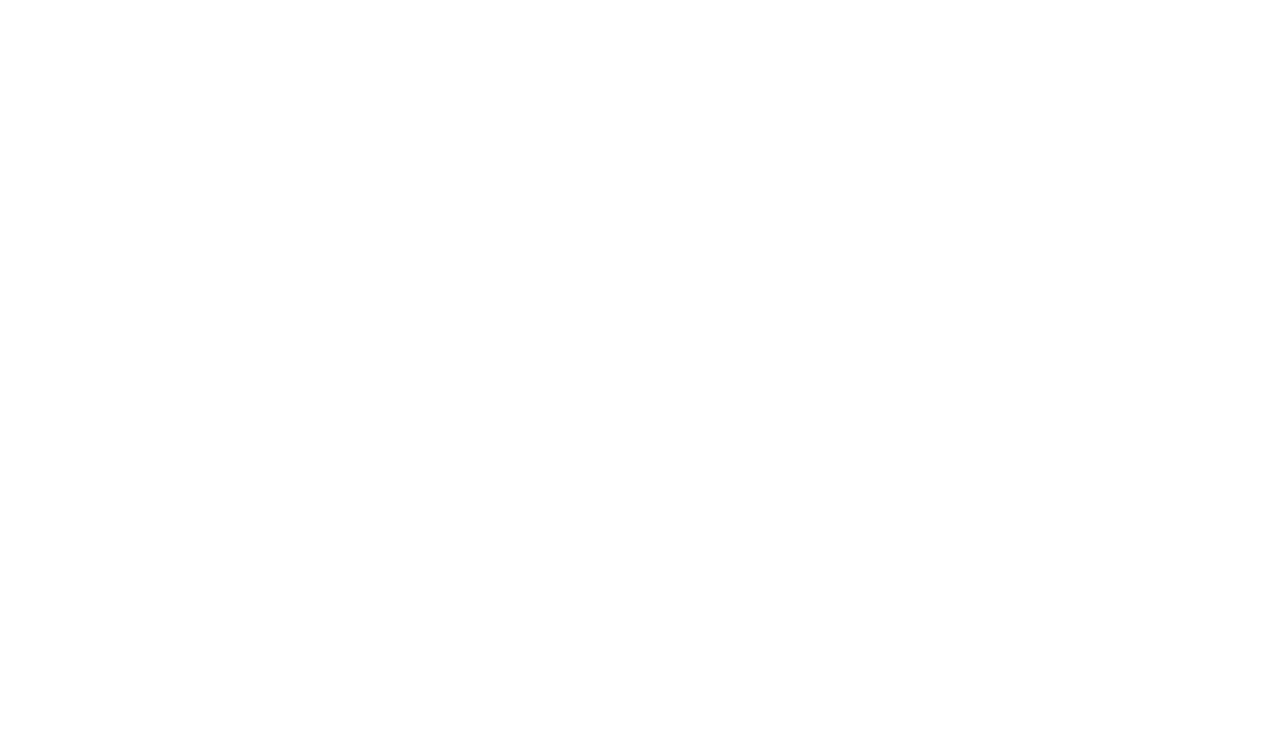
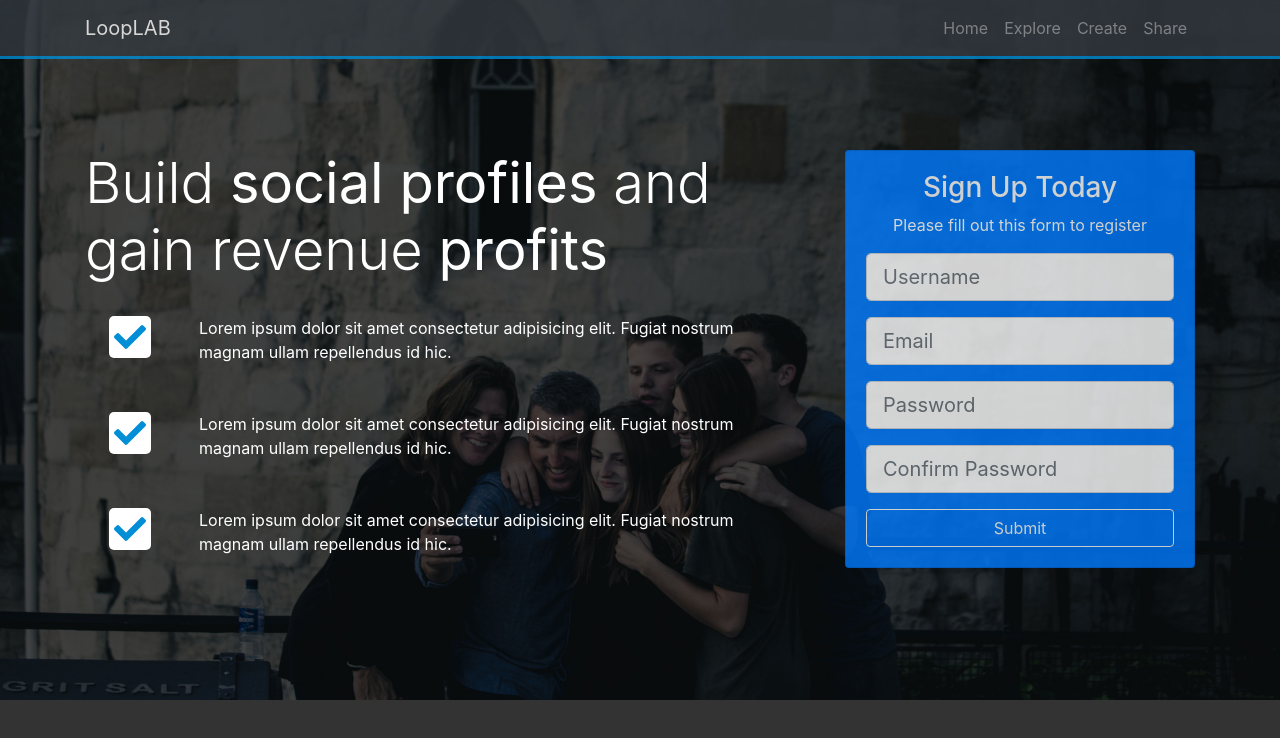
Before and after one commit to Elybourland/social-theme-project, a plain HTML site: page index.html in a window 1280 px wide. Drawn offline with nearby package versions, Linux system fonts and the light colour scheme.

Commit message:
home section

```diff
--- a/css/style.css
+++ b/css/style.css
@@ -0,0 +1,41 @@
+body {
+    background: #333;
+    color: #fff;
+}
+
+.navbar {
+    border-bottom: #008ed6 3px solid;
+    opacity: 0.8;
+}
+
+#home-section {
+    background: url(../img/home.jpg);
+    background-repeat: no-repeat;
+    background-size: cover;
+    background-attachment: fixed;
+    min-height: 700px;
+}
+
+#home-section .dark-overlay {
+    position: absolute;
+    top: 0;
+    left: 0;
+    width: 100%;
+    height: 700px;
+    background: rgba(0, 0, 0, 0.7);
+}
+
+#home-section .home-inner {
+    padding-top: 150px;
+}
+
+#home-section .card-form {
+    opacity: 0.8;
+}
+
+#home-section .fas {
+    color: #008ed6;
+    background: #fff;
+    padding: 5px;
+    border-radius: 5px;
+}
--- a/index.html
+++ b/index.html
@@ -10,11 +10,103 @@
   <link rel="stylesheet" href="https://stackpath.bootstrapcdn.com/bootstrap/4.1.1/css/bootstrap.min.css" integrity="sha384-WskhaSGFgHYWDcbwN70/dfYBj47jz9qbsMId/iRN3ewGhXQFZCSftd1LZCfmhktB"
     crossorigin="anonymous">
   <link rel="stylesheet" href="css/style.css">
-  <title>Bootstrap Theme</title>
+  <title>Loop Lab</title>
 </head>
 
 <body>
-  <!-- START HERE -->
+
+<!-- Navbar -->
+
+  <nav class="navbar navbar-expand-sm bg-dark navbar-dark fixed-top">
+    <div class="container">
+      <a href="index.html" class="navbar-brand">LoopLAB</a>
+      <button class="navbar-toggler" data-toggle="collapse" data-target="#navbarCollapse">
+        <span class="navbar-toggler-icon"></span>
+      </button>
+      <div class="collapse navbar-collapse" id="navbarCollapse">
+        <ul class="navbar-nav ml-auto">
+          <li class="nav-item">
+            <a class="nav-link" href="#home">Home</a>
+          </li>
+          <li class="nav-item">
+            <a class="nav-link" href="#explore-head-section">Explore</a>
+          </li>
+          <li class="nav-item">
+            <a class="nav-link" href="#create-head-section">Create</a>
+          </li>
+          <li class="nav-item">
+            <a class="nav-link" href="#share-head-section">Share</a>
+          </li>
+        </ul>
+      </div>
+    </div>
+  </nav>
+
+  <!-- Home Section -->
+
+  <header id="home-section">
+    <div class="dark-overlay">
+      <div class="home-inner container">
+        <div class="row">
+          <div class="col-lg-8 d-none d-lg-block">
+            <h1 class="display-4">Build <strong>social profiles</strong> and gain revenue <strong>profits</strong></h1>
+            <div class="d-flex">
+              <div class="p-4 align-self-start">
+                <i class="fas fa-check fa-2x"></i>
+              </div>
+              <div class="p-4 align-self-end">
+                Lorem ipsum dolor sit amet consectetur adipisicing elit. Fugiat nostrum magnam ullam repellendus id hic.
+              </div>
+            </div>
+
+            <div class="d-flex">
+              <div class="p-4 align-self-start">
+                <i class="fas fa-check fa-2x"></i>
+              </div>
+              <div class="p-4 align-self-end">
+                Lorem ipsum dolor sit amet consectetur adipisicing elit. Fugiat nostrum magnam ullam repellendus id hic.
+              </div>
+            </div>
+
+            <div class="d-flex">
+              <div class="p-4 align-self-start">
+                <i class="fas fa-check fa-2x"></i>
+              </div>
+              <div class="p-4 align-self-end">
+                Lorem ipsum dolor sit amet consectetur adipisicing elit. Fugiat nostrum magnam ullam repellendus id hic.
+              </div>
+            </div>
+
+          </div>
+
+          <div class="col-lg-4">
+            <div class="card bg-primary text-center card-form">
+              <div class="card-body">
+                <h3>Sign Up Today</h3>
+                <p>Please fill out this form to register</p>
+                <form>
+                  <div class="form-group">
+                    <input type="text" class="form-control form-control-lg" placeholder="Username">
+                  </div>
+                  <div class="form-group">
+                    <input type="email" class="form-control form-control-lg" placeholder="Email">
+                  </div>
+                  <div class="form-group">
+                    <input type="password" class="form-control form-control-lg" placeholder="Password">
+                  </div>
+                  <div class="form-group">
+                    <input type="password" class="form-control form-control-lg" placeholder="Confirm Password">
+                  </div>
+                  <input type="submit" value="Submit" class="btn btn-outline-light btn-block">
+                </form>
+              </div>
+            </div>
+          </div>
+
+        </div>
+      </div>
+    </div>
+  </header>
 
 
   <script src="http://code.jquery.com/jquery-3.3.1.min.js" integrity="sha256-FgpCb/KJQlLNfOu91ta32o/NMZxltwRo8QtmkMRdAu8="
```
Also changed, not shown: img/create-section1.jpg (added), img/explore-section1.jpg (added), img/home.jpg (added), img/share-section1.jpg (added).
